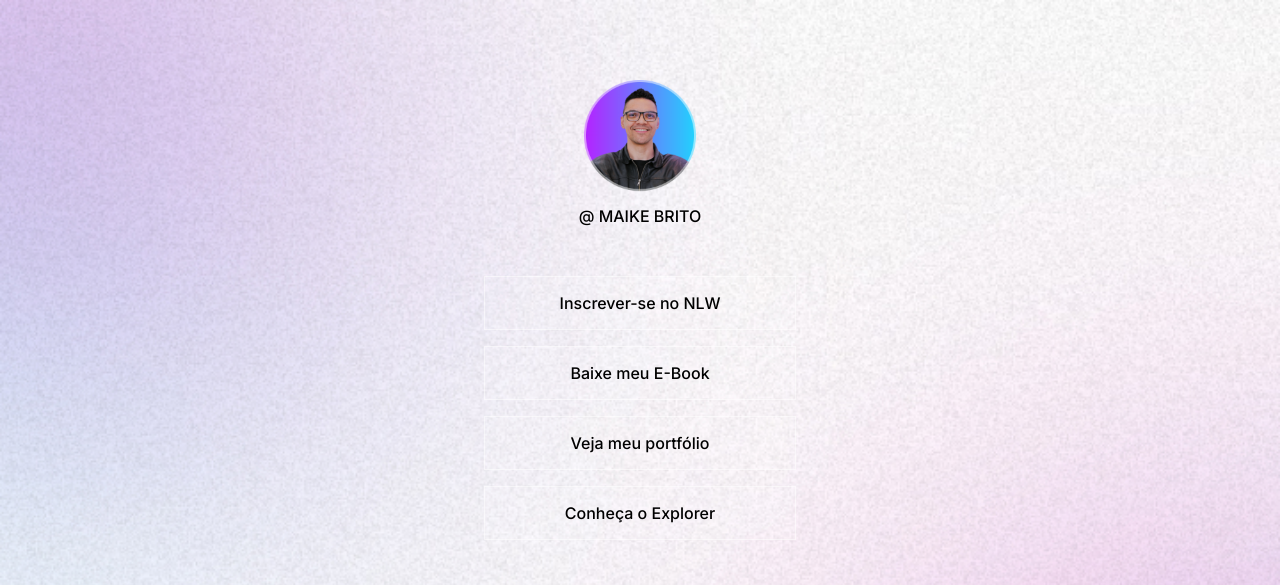
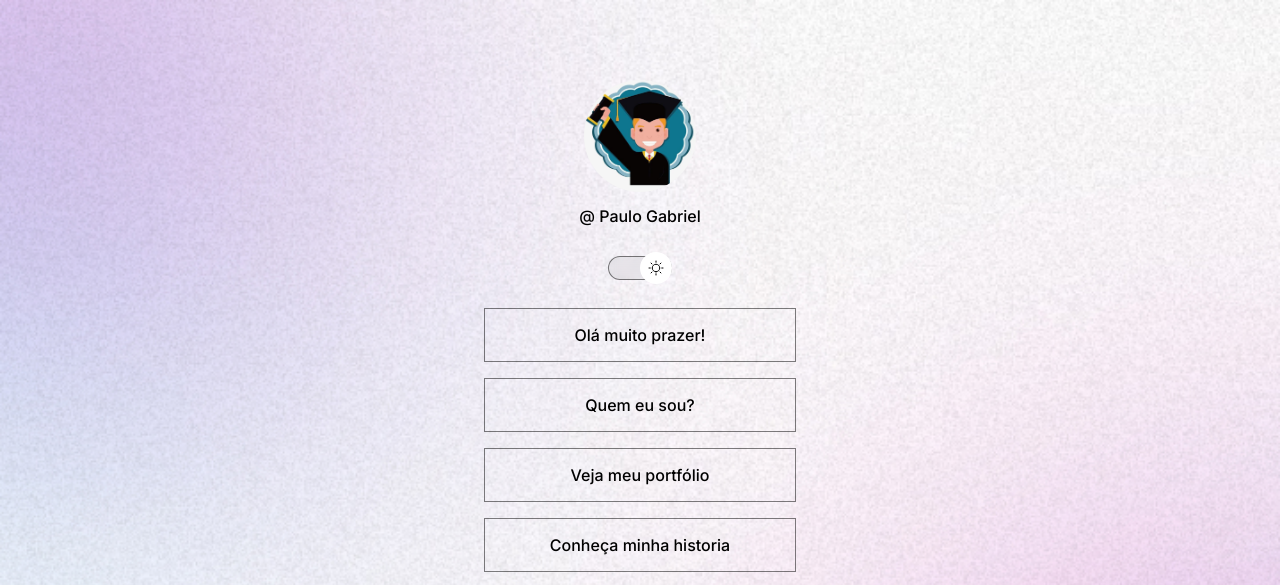
Before and after one commit to paulogmedeiros/Teste.github.io, a plain HTML site: page index.html in a window 1280 px wide. Shown: the top 585 px of the page. Drawn offline with nearby package versions, Linux system fonts and the light colour scheme.

Commit message:
projeto final

```diff
--- a/index.html
+++ b/index.html
@@ -15,35 +15,40 @@
   <body>
     <div id="conteiner">
       <div id="profile">
-        <img src="./assets/Avatar.png" alt="Não carregou " />
-        <p>@ MAIKE BRITO</p>
+        <img src="./assets/imgnova.jpg" alt="Não carregou " />
+        <p>@ Paulo Gabriel</p>
       </div>
+
+      <div id="swit" onclick="toggleMode()">
+        <button></button>
+        <span> </span>
+      </div>
+
       <ul>
         <li>
-          <a href="#">Inscrever-se no NLW</a>
+          <a> Olá muito prazer! </a>
         </li>
 
         <li>
-          <a href="#">Baixe meu E-Book</a>
+          <a href="https://pt.wikipedia.org/" target="_blank">
+            Quem eu sou?
+          </a>
         </li>
 
         <li>
-          <a href="#">Veja meu portfólio</a>
+          <a href="https://github.com/" target="_blank">
+            Veja meu portfólio
+          </a>
         </li>
 
         <li>
-          <a
-            href="https://www.figma.com/file/rLbeJHbOcHzlGYxom4Wn0A/DevLinks-%E2%80%A2-Projeto-Discover-(Community)?type=design&node-id=0-1&mode=design&t=94wlpNLnt9px9bJB-0"
-            target="_blank"
-            >Conheça o Explorer</a
-          >
+          <a href="https://br.linkedin.com/" target="_blank">
+            Conheça minha historia
+          </a>
         </li>
       </ul>
       <div id="social-links">
-        <a
-          href="https://github.com/"
-          target="_blank"
-        >
+        <a href="https://github.com/" target="_blank">
           <ion-icon name="logo-github"></ion-icon>
         </a>
         <a href="https://www.instagram.com/" target="_blank">
@@ -52,15 +57,13 @@
         <a href="https://www.youtube.com/" target="_blank">
           <ion-icon name="logo-youtube"></ion-icon>
         </a>
-        <a
-          href="https://br.linkedin.com/"
-          target="_blank"
+        <a href="https://br.linkedin.com/" target="_blank"
           ><ion-icon name="logo-linkedin"></ion-icon>
         </a>
       </div>
       <footer>
-         Feito com orgulho
-         <a href="https://app.rocketseat.com.br/discover/course/devlinks/avancando-o-html-e-css/criando-o-rodape" target="_blank"> rocketseat</a>
+        Feito com orgulho
+        <a href="https://github.com/" target="_blank"> Paulo Gabriel</a>
       </footer>
     </div>
     <script
@@ -71,5 +74,6 @@
       nomodule
       src="https://unpkg.com/ionicons@7.1.0/dist/ionicons/ionicons.js"
     ></script>
+    <script src="./script.js"></script>
   </body>
 </html>
--- /dev/null
+++ b/script.js
@@ -0,0 +1,5 @@
+function toggleMode(){
+  const html = document.documentElement
+    html.classList.toggle('light')
+
+}
--- a/style.css
+++ b/style.css
@@ -1,16 +1,25 @@
-
 * {
   margin: 0;
   padding: 0;
   box-sizing: border-box;
 }
-:root{
+:root {
   --text-color: white;
-  --bg-url:url(./assets/bg-mobile.jpg);
+  --bg-url: url(./assets/bg-mobile.jpg);
+  --strok-color: rgba(255, 255, 255, 0.5);
+  --surface-color: rgba(255, 255, 255, 0.1);
+  --surgace-color-hover: rgba(255, 255, 255, 0.05);
+  --higliht-color: rgba(255, 255, 255, 0.2);
+  --imagem-botao: url(./assets/moon-stars.svg);
 }
-.light{
-  --text-color:black ;
-   --bg-url:url(./assets/tema\ light.jpg);
+.light {
+  --text-color: black;
+  --bg-url: url(./assets/tema\ light.jpg);
+  --strok-color: rgba(0, 0, 0, 0.5);
+  --surface-color: rgba(0, 0, 0, 0.05);
+  --surgace-color-hover: rgba(0, 0, 0, 0.02);
+  --higliht-color: rgba(0, 0, 0, 0.1);
+  --imagem-botao: url(./assets/sun.svg);
 }
 body {
   /*
@@ -23,7 +32,7 @@ body {
 }
 body * {
   font-family: "Inter", sans-serif;
-  color:var(--text-color);
+  color: var(--text-color);
 }
 #conteiner {
   width: 360px;
@@ -36,11 +45,42 @@ body * {
 }
 #profile img {
   width: 112px;
+  border-radius: 50%;
 }
 #profile p {
   font-weight: 500;
   line-height: 24px;
   margin-top: 8px;
+}
+#swit {
+  position: relative;
+  width: 64px;
+  margin: 4px auto;
+}
+#swit button {
+  width: 32px;
+  height: 32px;
+  background: white var(--imagem-botao) no-repeat center;
+  border: 0;
+  border-radius: 50%;
+  left: 0;
+  position: absolute;
+  z-index: 1;
+  transform: translateY(-50%);
+  top: 50%;
+}
+.light #swit button{
+  right: 0;
+  left: initial;
+}
+#swit span {
+  display: block;
+  width: 64px;
+  height: 24px;
+  background: var(--surface-color);
+  border: 1px solid var(--strok-color);
+  backdrop-filter: blur(4px);
+  border-radius: 9999px;
 }
 ul {
   list-style: none;
@@ -53,9 +93,9 @@ ul li a {
   display: flex;
   justify-content: center;
   align-items: center;
-  border: 1px solid rgba(255, 255, 255, 0.5);
+  border: 1px solid var(--strok-color);
   padding: 16px 24px;
-  background: rgba(255, 255, 255, 0.1);
+  background: rgba(--surface-color);
   backdrop-filter: blur (4px);
   text-decoration: none;
   font-weight: 500;
@@ -63,7 +103,7 @@ ul li a {
 }
 ul li a:hover {
   border: 1.5px solid var(--text-color);
-  background: rgba(255, 255, 255, 0.05);
+  background: var(--surgace-color-hover);
 }
 #social-links {
   font-size: 24px;
@@ -80,9 +120,9 @@ ul li a:hover {
   border-radius: 50%;
 }
 #social-links a:hover {
-  background: rgba(255, 255, 255, 0.2);
+  background: var(--higliht-color);
 }
-footer{
+footer {
   padding: 24px 0;
   text-align: center;
   font-size: 14px;
```
Also changed, not shown: assets/imgnova.jpg (added), assets/moon-stars.svg (added), assets/sun.svg (added).
